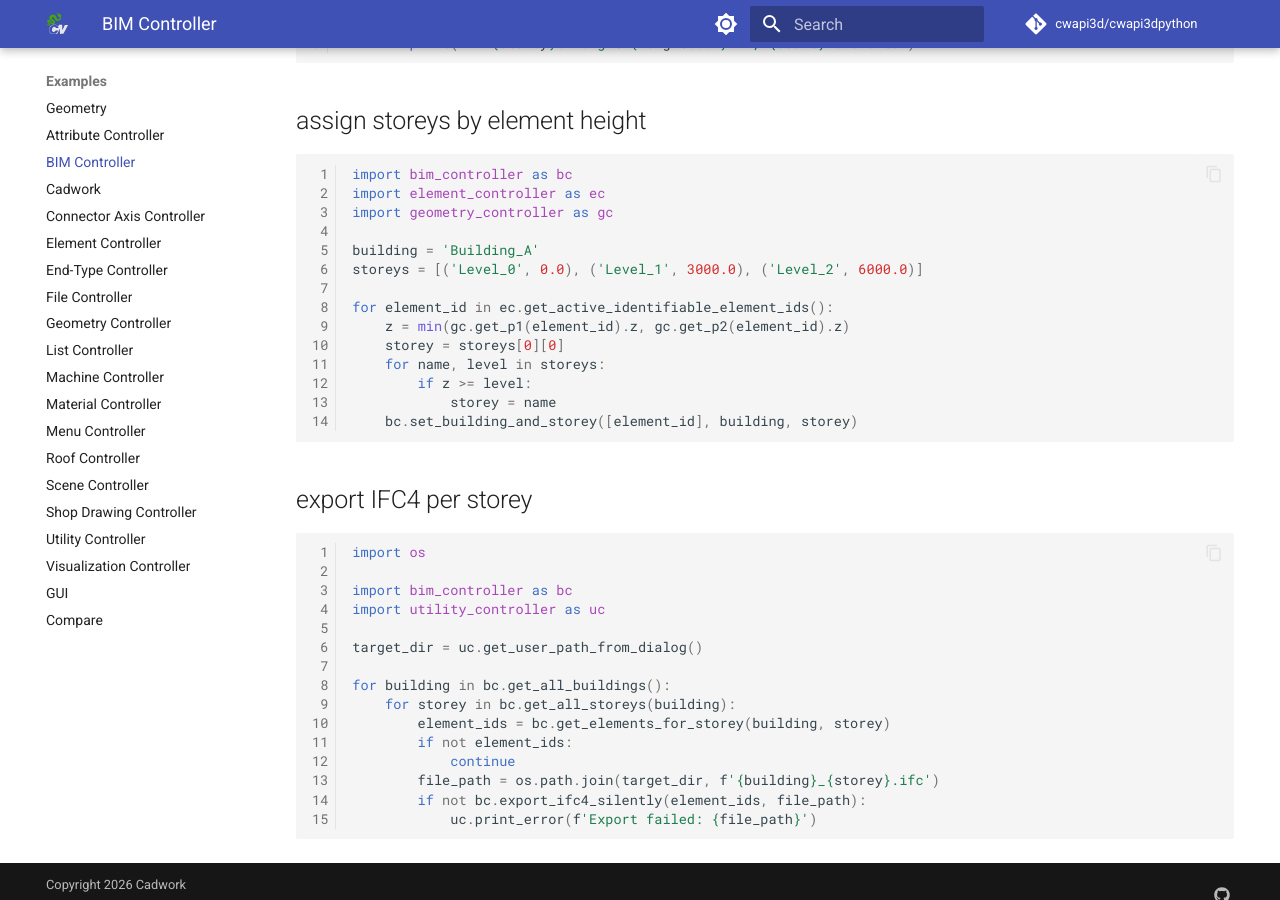
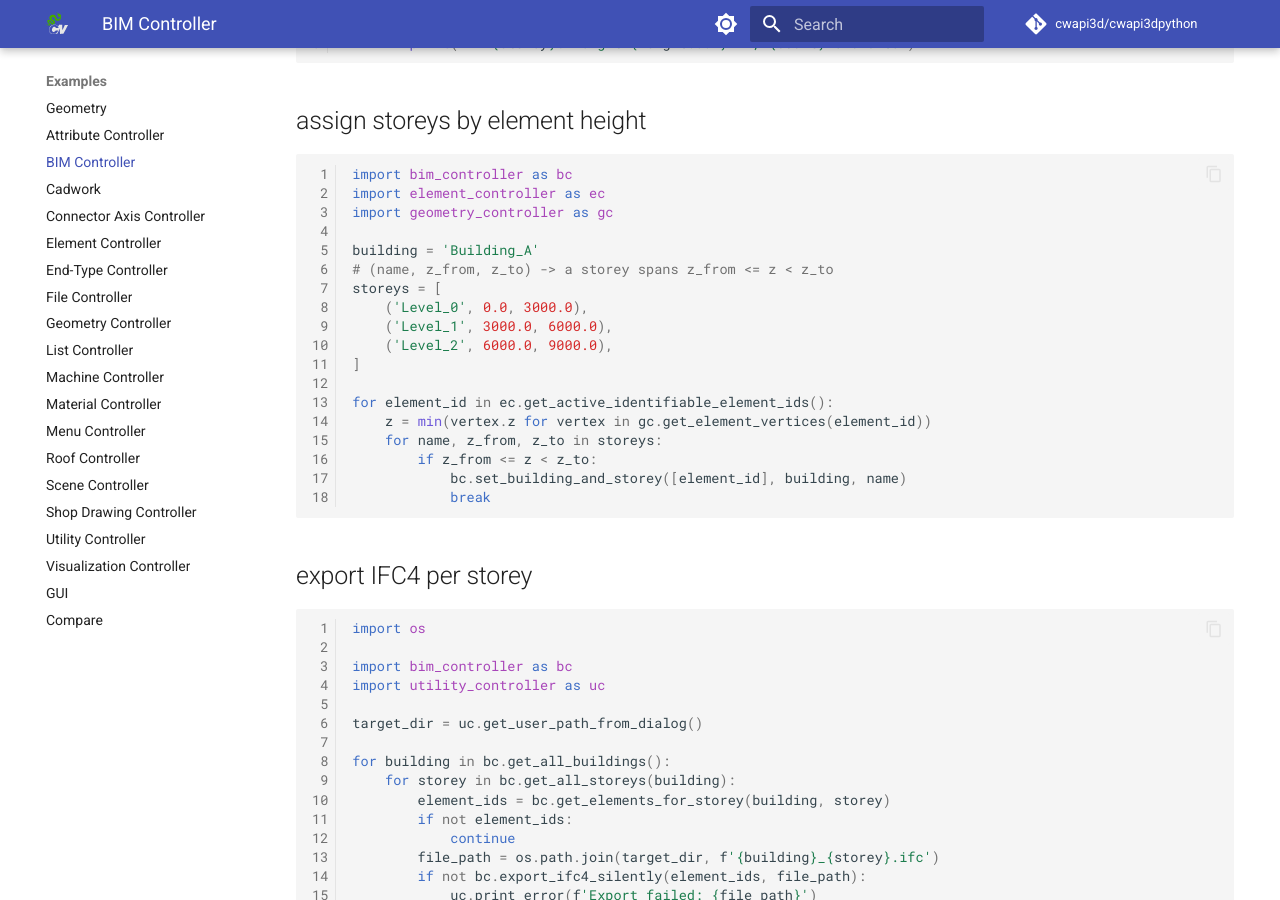
Before and after one commit to cwapi3d/cwapi3dpython, an MkDocs documentation site: the page built from docs/examples/bim_example.md, in a window 1280 px wide and 900 px high, scrolled down 2581 px. Built offline with MkDocs 1.6.1 and Material for MkDocs 9.7.7, drawn with Linux system fonts in a browser that asks for light colours; comment, search, counter and statistics services are not loaded.

Commit message:
Uses explicit storey spans in assign storeys by element height example.

````diff
--- a/docs/examples/bim_example.md
+++ b/docs/examples/bim_example.md
@@ -135,15 +135,19 @@ import element_controller as ec
 import geometry_controller as gc
 
 building = 'Building_A'
-storeys = [('Level_0', 0.0), ('Level_1', 3000.0), ('Level_2', 6000.0)]
+# (name, z_from, z_to) -> a storey spans z_from <= z < z_to
+storeys = [
+    ('Level_0', 0.0, 3000.0),
+    ('Level_1', 3000.0, 6000.0),
+    ('Level_2', 6000.0, 9000.0),
+]
 
 for element_id in ec.get_active_identifiable_element_ids():
-    z = min(gc.get_p1(element_id).z, gc.get_p2(element_id).z)
-    storey = storeys[0][0]
-    for name, level in storeys:
-        if z >= level:
-            storey = name
-    bc.set_building_and_storey([element_id], building, storey)
+    z = min(vertex.z for vertex in gc.get_element_vertices(element_id))
+    for name, z_from, z_to in storeys:
+        if z_from <= z < z_to:
+            bc.set_building_and_storey([element_id], building, name)
+            break
 ```
 
 ## export IFC4 per storey
````
